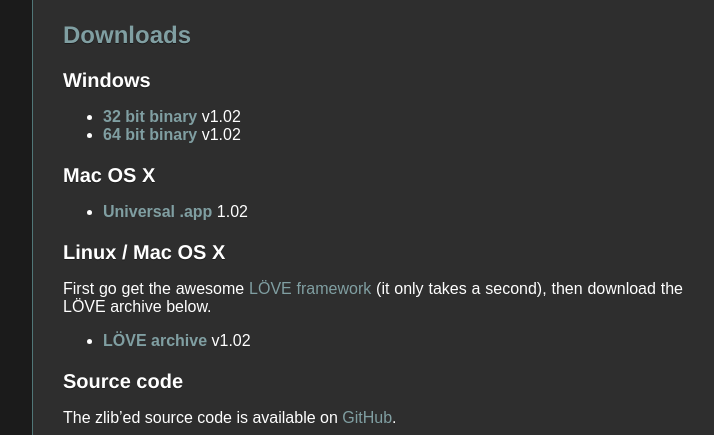
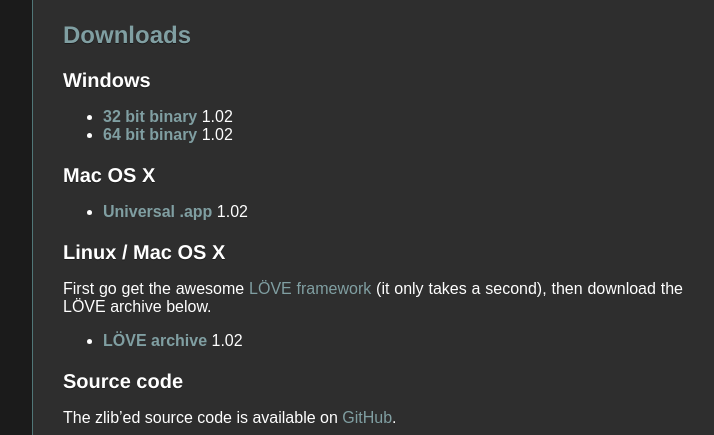
Before and after one commit to TangramGames/tangramgames.github.io, a Jekyll site: the page built from games/mrrescue/index.md, in a window 1280 px wide and 900 px high, scrolled down 1492 px. Shown: the part 152-587 px from the top of the window, without its empty margins (168-882 px from the left). Built offline with Jekyll 4.4.1, drawn with Linux system fonts in a browser that asks for light colours; some web fonts are replaced.

Commit message:
We don't need no v's

```diff
--- a/games/mrrescue/index.md
+++ b/games/mrrescue/index.md
@@ -36,8 +36,8 @@
 
 ### Windows ###
 
-* [**32 bit binary**](https://bitbucket.org/SimonLarsen/tangram-files/downloads/mrrescue-1.02-win-x86.zip) v1.02
-* [**64 bit binary**](https://bitbucket.org/SimonLarsen/tangram-files/downloads/mrrescue-1.02-win-x64.zip) v1.02
+* [**32 bit binary**](https://bitbucket.org/SimonLarsen/tangram-files/downloads/mrrescue-1.02-win-x86.zip) 1.02
+* [**64 bit binary**](https://bitbucket.org/SimonLarsen/tangram-files/downloads/mrrescue-1.02-win-x64.zip) 1.02
 
 ### Mac OS X ###
 
@@ -48,7 +48,7 @@
 First go get the awesome [LÖVE framework](http://love2d.org/) (it only takes a second), then download
 the LÖVE archive below.
 
-* [**LÖVE archive**](https://bitbucket.org/SimonLarsen/tangram-files/downloads/mrrescue-1.02-love.zip) v1.02
+* [**LÖVE archive**](https://bitbucket.org/SimonLarsen/tangram-files/downloads/mrrescue-1.02-love.zip) 1.02
 
 ### Source code ###
 
```
